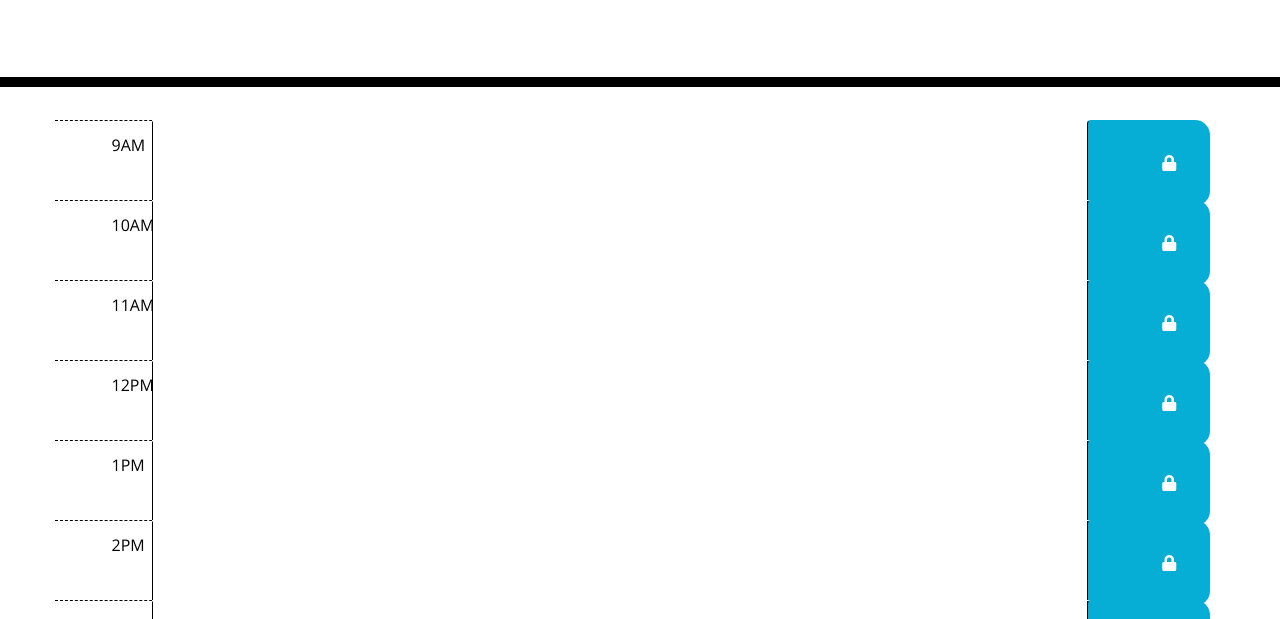
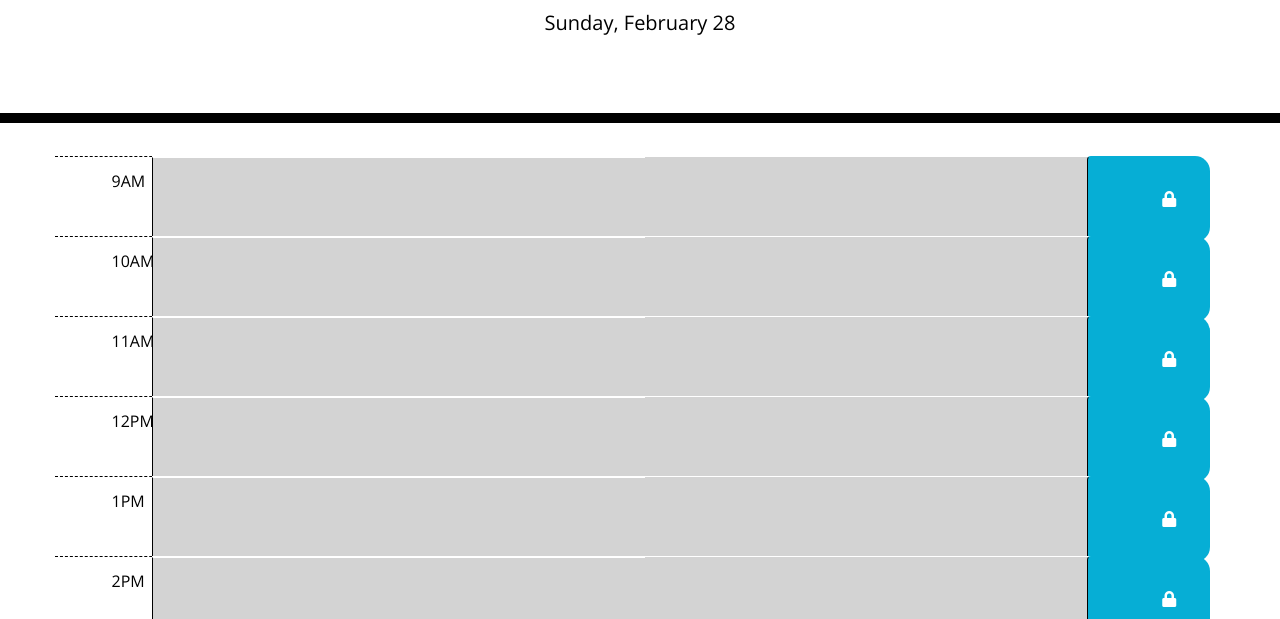
Before and after one commit to toddius/Work-Day-Scheduler, a plain HTML site: page index.html in a window 1280 px wide. Shown: the part 181-800 px from the top of the page. Drawn offline with nearby package versions, Linux system fonts and the light colour scheme; files that its build step writes are made by us from their sources.

Commit message:
code corrections needed after file modifiction.

```diff
--- a/index.html
+++ b/index.html
@@ -18,7 +18,7 @@
       href="https://fonts.googleapis.com/css?family=Open+Sans&display=swap"
       rel="stylesheet"
     />
-    <link rel="stylesheet" href="style.css" />
+    <link rel="stylesheet" href="./Assets/CSS/style.css" />
     <title>Work Day Scheduler</title>
   </head>
 
@@ -142,6 +142,6 @@
     <script src="https://cdnjs.cloudflare.com/ajax/libs/jquery/3.2.1/jquery.min.js"></script>
     <!-- <script src="https://cdnjs.cloudflare.com/ajax/libs/moment.js/2.24.0/moment.min.js"></script> -->
     <script src="https://unpkg.com/dayjs@1.8.21/dayjs.min.js"></script>
-    <script src="../Develop/script.js"></script>
+    <script src="./Assets/JS/script.js"></script>
   </body>
 </html>
```
Also changed, not shown: 2 other files.
